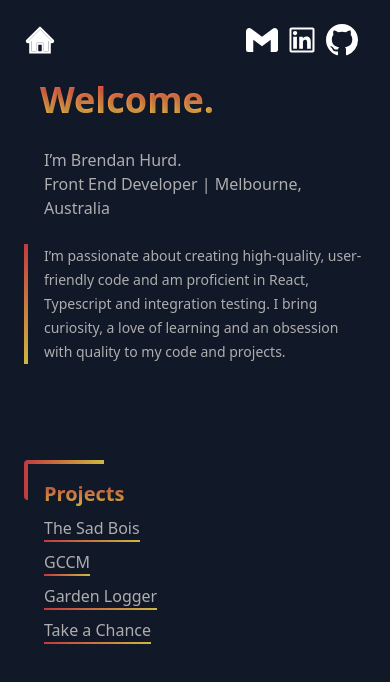
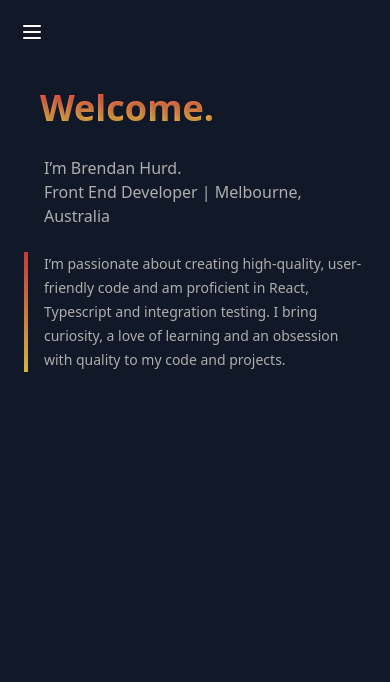
Before and after one commit to Uken81/portfolio, a React (Vite) app: page / in a window 390 px wide. Shown: the top 682 px of the page. Built offline with nearby package versions, Linux system fonts and the light colour scheme.

Commit message:
Replace Header with responsive navbar.

```diff
--- a/package.json
+++ b/package.json
@@ -25,6 +25,7 @@
     "@typescript-eslint/parser": "^5.53.0",
     "@vitejs/plugin-react": "^3.1.0",
     "autoprefixer": "^10.4.13",
+    "daisyui": "^4.7.2",
     "eslint": "^8.34.0",
     "eslint-config-prettier": "^8.6.0",
     "eslint-config-standard-with-typescript": "^34.0.0",
--- a/src/App.tsx
+++ b/src/App.tsx
@@ -1,10 +1,10 @@
 import { useState } from 'react';
-import { ProjectName } from './components/common/projectsList';
+import { ProjectName } from './components/common/projects';
 import { Demo } from './components/Demo';
-import { Header } from './components/Header';
 import { MainMessage } from './components/MainMessage/MainMessage';
 import { Projects } from './components/Projects';
 import './style.css';
+import { Navbar } from './components/Navbar/Navbar';
 
 function App() {
   const [selectedProject, setSelectedProject] = useState<ProjectName>('welcome');
@@ -12,14 +12,17 @@ function App() {
   const welcomeMargin = selectedProject === 'welcome' ? 'sm:mt-64' : null;
 
   return (
-    <div className="min-h-screen bg-gray-900 p-6  text-stone-300 sm:px-12 md:px-24 lg:px-36">
-      <Header setSelectedProject={setSelectedProject} />
+    <main className="min-h-screen bg-gray-900 ">
+      <Navbar setSelectedProject={setSelectedProject}>
+        <div className="p-6  text-stone-300 sm:px-12 md:px-24 lg:px-36">
           <Demo selectedProject={selectedProject} />
           <div className={`${welcomeMargin} lg:flex lg:px-10 xl:px-36 2xl:max-w-[90rem] 2xl:px-64`}>
             <MainMessage selectedProject={selectedProject} />
             <Projects setSelectedProject={setSelectedProject} />
           </div>
         </div>
+      </Navbar>
+    </main>
   );
 }
 
--- a/src/components/Demo.tsx
+++ b/src/components/Demo.tsx
@@ -4,7 +4,7 @@ import takeachanceGif from '../assets/demoImages/takeachance.gif';
 import sadboisGif from '../assets/demoImages/Sadbois.gif';
 import { AiOutlineClose } from 'react-icons/ai';
 import { useEffect, useState } from 'react';
-import { ProjectName } from './common/projectsList';
+import { ProjectName } from './common/projects';
 
 export const Demo: React.FC<{
   selectedProject: ProjectName;
--- a/src/components/MainMessage/MainMessage.tsx
+++ b/src/components/MainMessage/MainMessage.tsx
@@ -1,4 +1,4 @@
-import { Project, projects } from '../common/projectsList';
+import { Project, projects } from '../common/projects';
 import { MessageText } from './MessageText';
 import { gradientBottom, gradientRight } from '../common/gradientBackgrounds';
 
--- a/src/components/MainMessage/MessageText.tsx
+++ b/src/components/MainMessage/MessageText.tsx
@@ -1,5 +1,5 @@
 import React from 'react';
-import { Project } from '../common/projectsList';
+import { Project } from '../common/projects';
 
 const Description: React.FC<{ descriptionText: string }> = ({ descriptionText }) => (
   <>
--- /dev/null
+++ b/src/components/Navbar/Menu.tsx
@@ -0,0 +1,31 @@
+import { SetStateAction } from 'react';
+import { ProjectName, projects } from '../common/projects';
+import { AiTwotoneHome } from 'react-icons/ai';
+
+export const Menu: React.FC<{
+  setSelectedProject: React.Dispatch<SetStateAction<ProjectName>>;
+  setIsDrawerOpen: React.Dispatch<SetStateAction<boolean>>;
+}> = ({ setSelectedProject, setIsDrawerOpen }) => {
+  const projectList = Object.values(projects).filter((project) => project.keyName !== 'welcome');
+
+  return (
+    <ul className="menu min-h-full w-80 bg-stone-800 p-4 text-white">
+      <AiTwotoneHome
+        size={'2em'}
+        onClick={() => setSelectedProject('welcome')}
+        className="mb-10"
+        color="white"
+      />
+      <h1 className="text-2xl font-bold">Projects</h1>
+      <div className="divider divider-warning" />
+
+      {projectList.map((item) => (
+        <li key={item.keyName} onClick={() => setIsDrawerOpen(false)}>
+          <span className="text-lg" onClick={() => setSelectedProject(item.keyName)}>
+            {item.title}
+          </span>
+        </li>
+      ))}
+    </ul>
+  );
+};
--- /dev/null
+++ b/src/components/Navbar/Navbar.tsx
@@ -0,0 +1,61 @@
+import { ReactNode, SetStateAction, useState } from 'react';
+import { ProjectName } from '../common/projects';
+import { AiTwotoneHome } from 'react-icons/ai';
+import { Socials } from '../Socials';
+import { Menu } from './Menu';
+
+export const Navbar: React.FC<{
+  setSelectedProject: React.Dispatch<SetStateAction<ProjectName>>;
+  children: ReactNode;
+}> = ({ setSelectedProject, children }) => {
+  const [isDrawerOpen, setIsDrawerOpen] = useState(false);
+  return (
+    <div className="drawer">
+      <input
+        id="nav"
+        type="checkbox"
+        checked={isDrawerOpen}
+        onChange={() => setIsDrawerOpen(!isDrawerOpen)}
+        className="drawer-toggle"
+      />
+      <div className="drawer-content flex flex-col">
+        <div className="navbar flex-1 md:px-12">
+          <div className="flex-none lg:hidden">
+            <label
+              htmlFor="nav"
+              aria-label="open sidebar"
+              className="btn-ghost btn btn-square text-white">
+              <svg
+                xmlns="http://www.w3.org/2000/svg"
+                fill="none"
+                viewBox="0 0 24 24"
+                className="inline-block h-6 w-6 stroke-current">
+                <path
+                  strokeLinecap="round"
+                  strokeLinejoin="round"
+                  strokeWidth="2"
+                  d="M4 6h16M4 12h16M4 18h16"></path>
+              </svg>
+            </label>
+          </div>
+          <div className="mx-2 hidden flex-1 px-2 lg:block">
+            <AiTwotoneHome
+              size={'2em'}
+              onClick={() => setSelectedProject('welcome')}
+              className="cursor-pointer duration-300 sm:hover:scale-110"
+              color="white"
+            />
+          </div>
+          <div className="hidden flex-none lg:block">
+            <Socials />
+          </div>
+        </div>
+        {children}
+      </div>
+      <div className="drawer-side">
+        <label htmlFor="nav" aria-label="close sidebar" className="drawer-overlay"></label>
+        <Menu setSelectedProject={setSelectedProject} setIsDrawerOpen={setIsDrawerOpen} />
+      </div>
+    </div>
+  );
+};
--- a/src/components/Projects.tsx
+++ b/src/components/Projects.tsx
@@ -1,5 +1,5 @@
 import { gradientBottom, gradientRight } from './common/gradientBackgrounds';
-import { ProjectName, projects } from './common/projectsList';
+import { ProjectName, projects } from './common/projects';
 
 const Project: React.FC<{
   handleClick: () => void;
@@ -20,7 +20,7 @@ export const Projects: React.FC<{
   const projectList = Object.values(projects).filter((project) => project.keyName !== 'welcome');
 
   return (
-    <div className="pb-24 lg:ml-auto">
+    <div className="hidden pb-24 lg:ml-auto lg:block">
       <div
         className={`flex h-10 w-20 rounded-l ${gradientRight} pl-1 pt-1 opacity-80 hover:bg-gradient-to-l`}>
         <div className="flex flex-col  bg-gray-900 pl-4 pt-4">
--- a/src/components/Header.tsx
+++ b/src/components/Socials.tsx
@@ -1,23 +1,15 @@
-import { AiTwotoneHome } from 'react-icons/ai';
 import { SiGmail } from 'react-icons/si';
 import { AiOutlineLinkedin } from 'react-icons/ai';
 import { GoMarkGithub } from 'react-icons/go';
-import { ProjectName } from './common/projectsList';
 
-export const Header: React.FC<{
-  setSelectedProject: React.Dispatch<React.SetStateAction<ProjectName>>;
-}> = ({ setSelectedProject }) => (
-  <div className="mb-6 flex justify-between md:mb-12">
-    <AiTwotoneHome
-      size={'2em'}
-      onClick={() => setSelectedProject('welcome')}
-      className="cursor-pointer duration-300 sm:hover:scale-110"
-      color="white"
-    />
-    <div className="flex ">
+export const Socials: React.FC = () => (
+  <ul className="menu menu-horizontal">
+    <li>
       <a href="mailto:brendanhurd@gmail.com" target="_blank" rel="noopener noreferrer">
         <SiGmail size={'2em'} color={'white'} className="mr-2 duration-300 sm:hover:scale-110" />
       </a>
+    </li>
+    <li>
       <a
         href="https://www.linkedin.com/in/brendan-hurd-36b211259/"
         target="_blank"
@@ -28,6 +20,8 @@ export const Header: React.FC<{
           color={'white'}
         />
       </a>
+    </li>
+    <li>
       <a href="https://github.com/Uken81" target="_blank" rel="noopener noreferrer">
         <GoMarkGithub
           size={'2em'}
@@ -35,6 +29,6 @@ export const Header: React.FC<{
           color={'white'}
         />
       </a>
-    </div>
-  </div>
+    </li>
+  </ul>
 );
--- a/src/components/common/projectsList.ts
+++ b/src/components/common/projects.ts
@@ -34,7 +34,7 @@ export const projects: ProjectsObj = {
       description:
         'A full stack responsive website for a fictional band built with Typescript for the front end and Node.js/Express for the back end.',
       features: [
-        'Asynchronous fetch requests to communicate between the front-end and server, handles CRUD operations to manage application data',
+        'Asynchronous fetch requests to communicate between the front-end and server, handles CRUD operations to manage application data.',
         'PostgreSQL database manages and persist information related to Users, Customers, Store Orders, News Articles, and additional entities.',
         'Cookies facilitating the authentication of registered users, enabling them to access protected pages, view past store orders on their profile page, and more.',
         'Merchandise that processes order totals and verifies payment card details on the server side.'
--- a/tailwind.config.cjs
+++ b/tailwind.config.cjs
@@ -8,5 +8,5 @@ module.exports = {
       },
     },
   },
-  plugins: [require("tailwindcss-textshadow")],
+  plugins: [require("tailwindcss-textshadow"), require("daisyui")],
 };
```
Also changed, not shown: 1 other file (tests, documents, lock files or other folders). Lines whose indentation alone changed are shown as unchanged.
